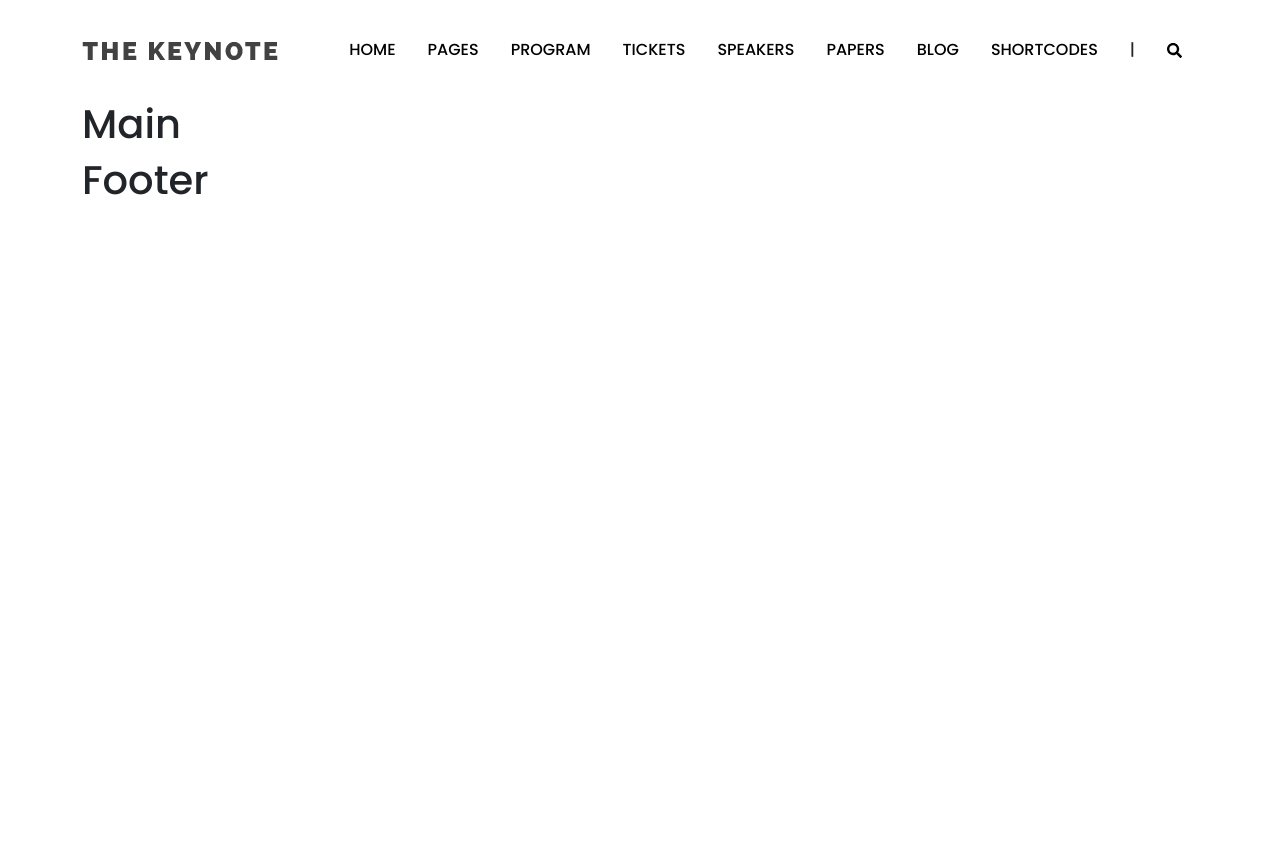
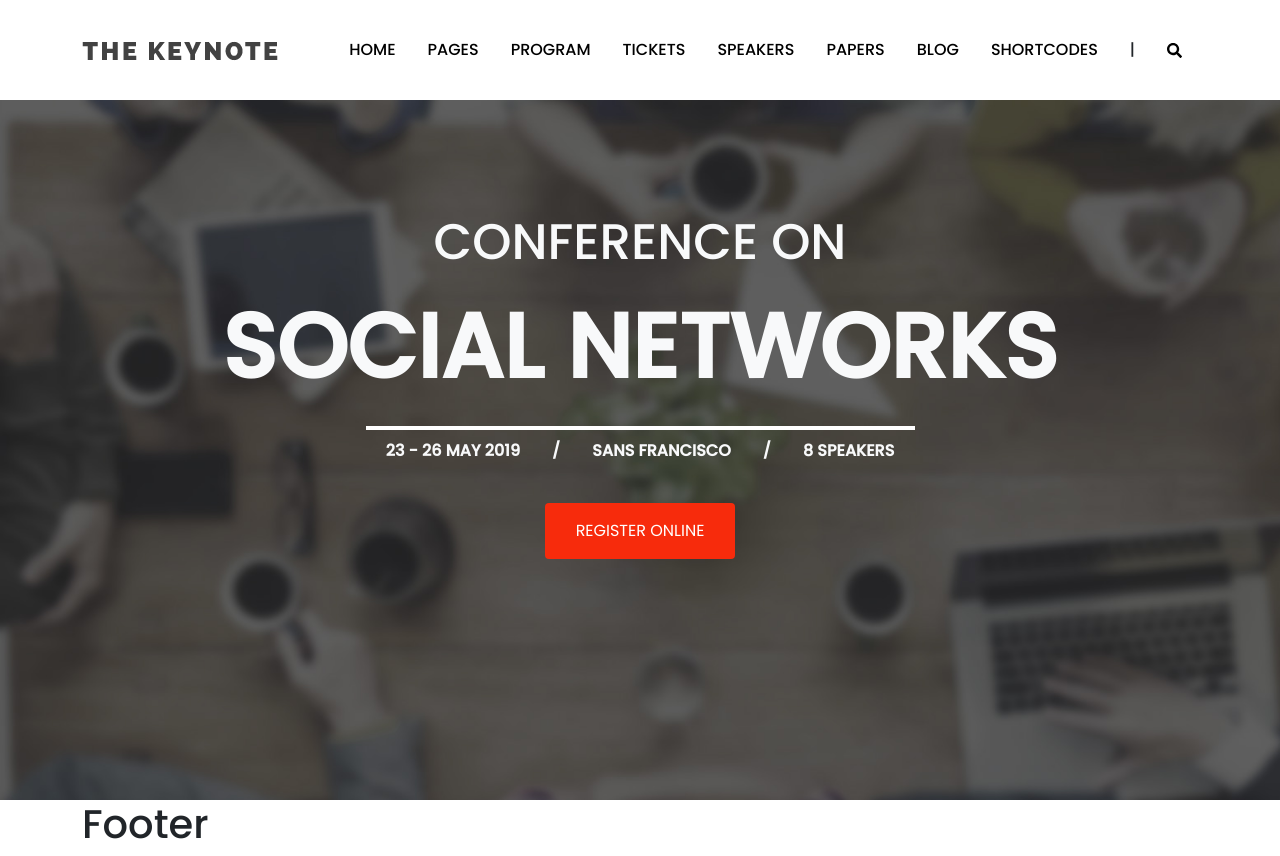
Before and after one commit to VALDEV05/proj-html-vuejs, a Vue app: page / in a window 1280 px wide. Before the commit the page ends 800 px from the top, so only its background shows below. Built offline with nearby package versions, Linux system fonts and the light colour scheme.

Commit message:
Complete Jumbotron

```diff
--- a/src/assets/style/common.scss
+++ b/src/assets/style/common.scss
@@ -10,7 +10,7 @@
     font-weight: 500;
 }
 
-a {
+.link_header {
     color: black;
     &:hover {
         color: $scarlet-red-color;
@@ -18,3 +18,26 @@ a {
         border-bottom: 3px solid $scarlet-red-color;
     }
 }
+
+#jumbotron {
+    background-image: url('./assets/img/slider-1-bg.jpg');
+    width: 100vw;
+    height: 700px;
+    background-size: cover;
+    background-repeat: no-repeat;
+    background-position-y: center;
+    .container {
+        height: 70%;
+        .title-sm {
+            font-size: 50px;
+        }
+        .title-lg {
+            font-size: 90px;
+        }
+        .btn_register {
+            background-color: $scarlet-red-color;
+            color: $white-color;
+            padding: 15px 30px;
+        }
+    }
+}
--- a/src/components/SiteHeader.vue
+++ b/src/components/SiteHeader.vue
@@ -7,16 +7,16 @@
             </div>
             <div id="menu_header">
                 <ul class="list-unstyled d-flex mt-3">
-                    <li class="px-3"><a class="text-uppercase text-decoration-none" href="#">home</a></li>
-                    <li class="px-3"><a class="text-uppercase text-decoration-none" href="#">pages</a></li>
-                    <li class="px-3"><a class="text-uppercase text-decoration-none" href="#">program</a></li>
-                    <li class="px-3"><a class="text-uppercase text-decoration-none" href="#">tickets</a></li>
-                    <li class="px-3"><a class="text-uppercase text-decoration-none" href="#">speakers</a></li>
-                    <li class="px-3"><a class="text-uppercase text-decoration-none" href="#">papers</a></li>
-                    <li class="px-3"><a class="text-uppercase text-decoration-none" href="#">blog</a></li>
-                    <li class="px-3"><a class="text-uppercase text-decoration-none" href="#">shortcodes</a></li>
+                    <li class="px-3"><a class="text-uppercase link_header text-decoration-none" href="#">home</a></li>
+                    <li class="px-3"><a class="text-uppercase link_header text-decoration-none" href="#">pages</a></li>
+                    <li class="px-3"><a class="text-uppercase link_header text-decoration-none" href="#">program</a></li>
+                    <li class="px-3"><a class="text-uppercase link_header text-decoration-none" href="#">tickets</a></li>
+                    <li class="px-3"><a class="text-uppercase link_header text-decoration-none" href="#">speakers</a></li>
+                    <li class="px-3"><a class="text-uppercase link_header text-decoration-none" href="#">papers</a></li>
+                    <li class="px-3"><a class="text-uppercase link_header text-decoration-none" href="#">blog</a></li>
+                    <li class="px-3"><a class="text-uppercase link_header text-decoration-none" href="#">shortcodes</a></li>
                     <li id="separate" class="px-3">|</li>
-                    <li class="px-3"><a class="text-uppercase text-decoration-none" href="#"><img src="@/assets/img/search-solid.svg" alt=""></a></li>
+                    <li class="px-3"><a class="text-uppercase link_header text-decoration-none" href="#"><img src="@/assets/img/search-solid.svg" alt=""></a></li>
                 </ul>
             </div>
 
--- a/src/components/SiteMain.vue
+++ b/src/components/SiteMain.vue
@@ -1,8 +1,26 @@
 <template>
   <div id="siteMain">
-      <div class="container">
-        <h1>{{title}}</h1>
-      </div>
+      <div id="jumbotron" class="d-flex align-items-center">
+          <div class="container text-center text-uppercase">
+              <div class="title text-light">
+                  <p  class="m-0 title-sm">Conference on</p>
+                  <p class="m-0 title-lg fw-bold">social networks</p>
+              </div>
+              <img src="@/assets/img/1-item-2.jpg" alt="">
+              <div id="info" class="d-flex flex-row justify-content-center">
+                  <ul class="list-unstyled list-inline">
+                      <li class=" list-inline-item"><a class="text-light fw-bold text-uppercase text-decoration-none" href="#">23 - 26 MAY 2019 </a></li>
+                      <li class="px-4 list-inline-item"><a class="text-light fw-bold text-uppercase text-decoration-none" href="#"> / </a></li>
+                      <li class=" list-inline-item"><a class="text-light fw-bold text-uppercase text-decoration-none" href="#"> SANS FRANCISCO </a></li>
+                      <li class="px-4 list-inline-item"><a class="text-light fw-bold text-uppercase text-decoration-none" href="#"> / </a></li>
+                      <li class="list-inline-item"><a class="text-light fw-bold text-uppercase text-decoration-none" href="#"> 8 SPEAKERS </a></li>
+                  </ul>
+              </div>
+              <div class="register">
+                  <button type="button" class="mt-4 btn btn_register text-uppercase">register online</button>
+              </div>
+          </div>
+    </div>
   </div>
   <!-- /siteMain -->
 </template>
```
Also changed, not shown: src/assets/img/logo 2.png (added).
